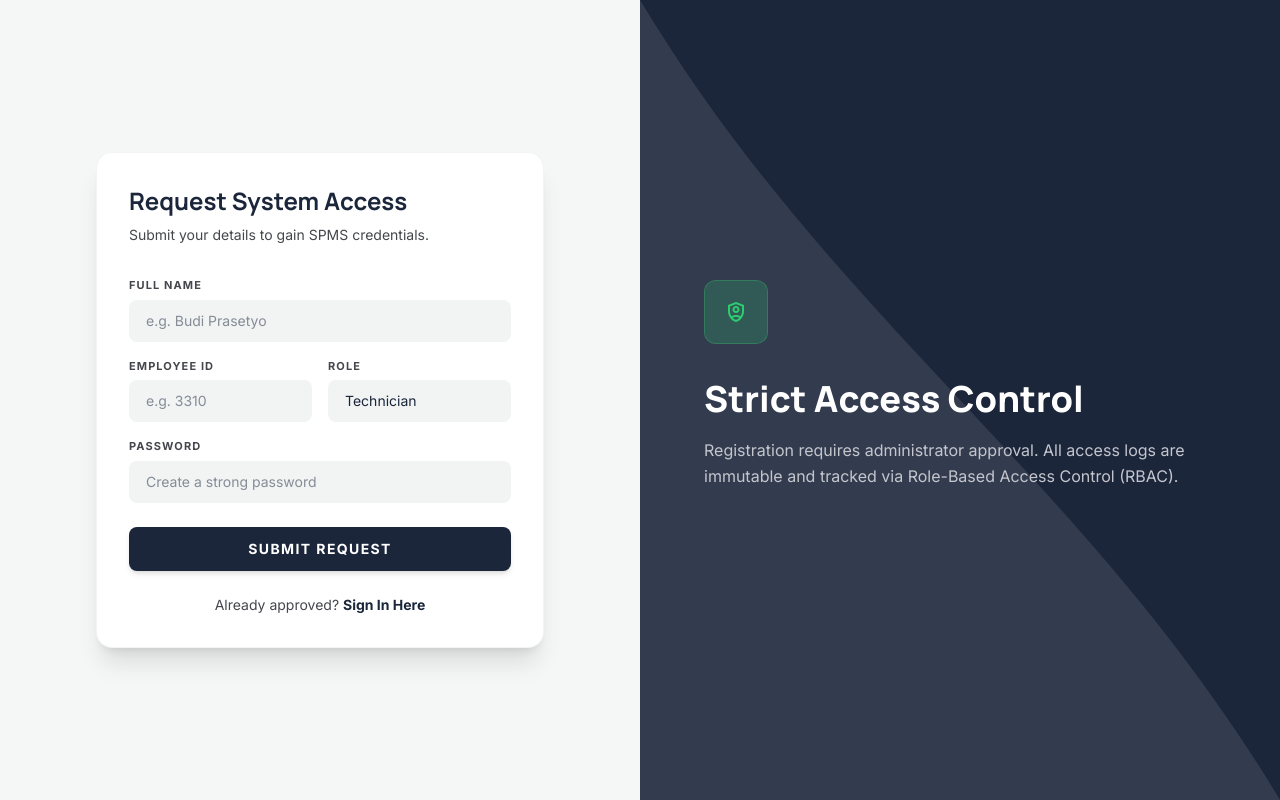
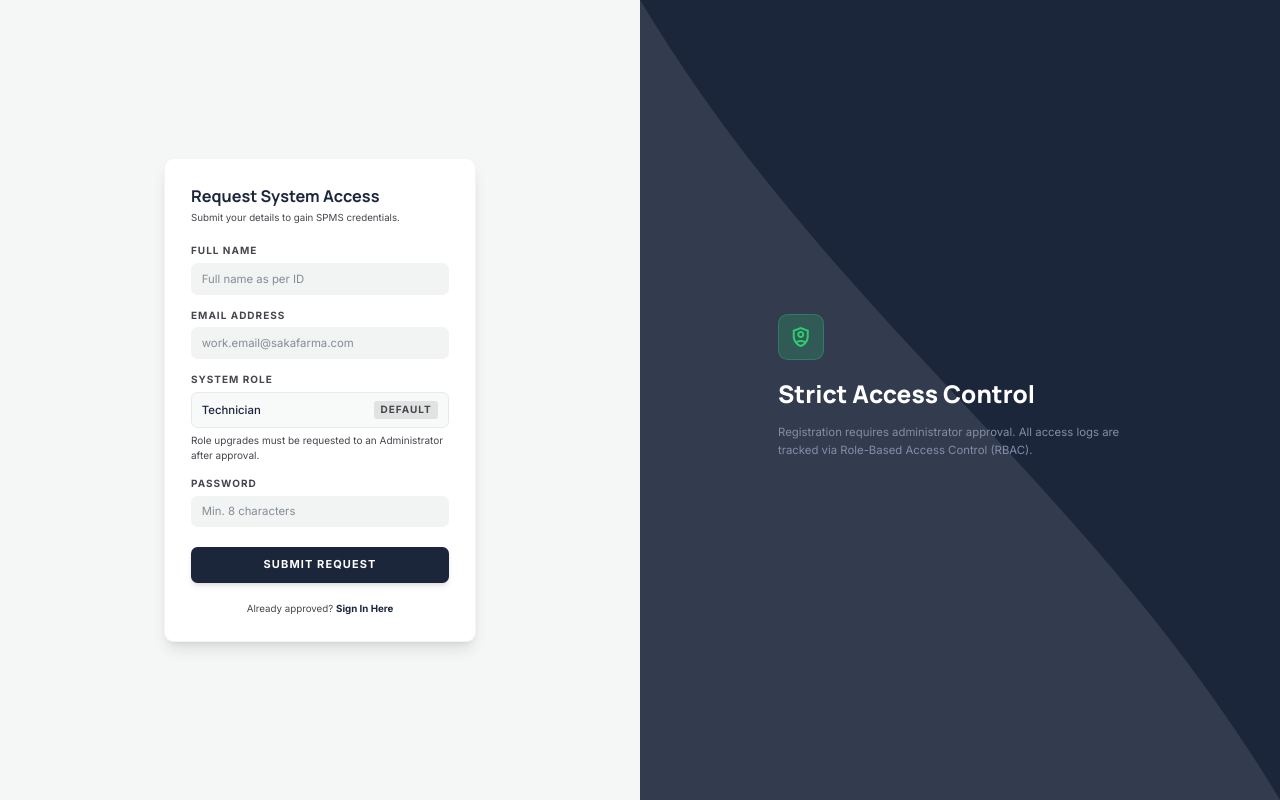
Before and after one commit to FilbertSM/SPMS, a React (Vite) app in the folder frontend/: page /register in a window 1280 px wide. Built offline with nearby package versions, Linux system fonts and the light colour scheme.

Commit message:
feat(auth): implement login UI with mock JWT storage

```diff
--- a/frontend/src/index.css
+++ b/frontend/src/index.css
@@ -4,6 +4,10 @@
   --font-headline: "Manrope", sans-serif;
   --font-body: "Inter", sans-serif;
   --font-label: "Inter", sans-serif;
+}
+
+html {
+  font-size: 13px;
 }
 
 body {
@@ -13,3 +17,13 @@ body {
   -webkit-font-smoothing: antialiased;
   -moz-osx-font-smoothing: grayscale;
 }
+
+::-webkit-scrollbar {
+  width: 6px;
+}
+::-webkit-scrollbar-track {
+  @apply bg-transparent;
+}
+::-webkit-scrollbar-thumb {
+  @apply bg-[#c5c6cd]/30 rounded-full hover:bg-[#c5c6cd]/50 transition-colors;
+}
--- a/frontend/src/pages/Register.jsx
+++ b/frontend/src/pages/Register.jsx
@@ -1,81 +1,91 @@
-    import { Link, useNavigate } from 'react-router-dom';
+import { Link, useNavigate } from 'react-router-dom';
 
 const Register = () => {
   const navigate = useNavigate();
 
   const handleRegister = (e) => {
     e.preventDefault();
-    // TODO: Implementasi logika register.
-    // Pastikan password di-hash menggunakan SHA-256 sebelum disimpan ke database untuk memenuhi standar keamanan siber.
 
-    navigate('/login'); // Arahkan ke login setelah sukses register
+    // Nanti saat disambung ke backend, kamu tinggal mengirim role "technician" secara hardcode.
+    // Contoh:
+    // const userData = {
+    //   name: e.target.name.value,
+    //   email: e.target.email.value,
+    //   password: e.target.password.value,
+    //   role: 'technician' // <--- Selalu technician
+    // };
+
+    navigate('/login');
   };
 
   return (
     <div className="min-h-screen flex bg-[#f4f7f6] font-body">
-      {/* Kanan: Branding & Visual (Dibalik posisinya untuk variasi) */}
-      <div className="hidden lg:flex lg:w-1/2 bg-[#1b263b] relative overflow-hidden items-center justify-center p-12 order-2">
+      {/* Visual Side */}
+      <div className="hidden lg:flex lg:w-1/2 bg-[#1b263b] relative overflow-hidden items-center justify-center p-8 order-2">
          <div className="absolute top-0 right-0 w-full h-full opacity-10">
           <svg className="w-full h-full" viewBox="0 0 100 100" preserveAspectRatio="none">
             <path d="M100,100 C70,60 30,40 0,0 L0,100 Z" fill="#ffffff" />
           </svg>
         </div>
-        <div className="relative z-10 text-white max-w-lg">
-          <div className="w-16 h-16 bg-[#2ecc71]/20 rounded-xl flex items-center justify-center mb-8 border border-[#2ecc71]/30">
-            <span className="material-symbols-outlined text-4xl text-[#2ecc71]">shield_person</span>
+        <div className="relative z-10 text-white max-w-md text-center lg:text-left">
+          <div className="w-14 h-14 bg-[#2ecc71]/20 rounded-xl flex items-center justify-center mb-6 border border-[#2ecc71]/30 mx-auto lg:mx-0">
+            <span className="material-symbols-outlined text-3xl text-[#2ecc71]">shield_person</span>
           </div>
-          <h2 className="text-4xl font-black font-headline mb-4 leading-tight">Strict Access Control</h2>
-          <p className="text-[#c5c6cd] text-base leading-relaxed mb-8">
-            Registration requires administrator approval. All access logs are immutable and tracked via Role-Based Access Control (RBAC).
+          <h2 className="text-3xl font-black font-headline mb-4 leading-tight">Strict Access Control</h2>
+          <p className="text-[#828da7] text-sm leading-relaxed mb-8">
+            Registration requires administrator approval. All access logs are tracked via Role-Based Access Control (RBAC).
           </p>
         </div>
       </div>
 
-      {/* Kiri: Form Register */}
-      <div className="w-full lg:w-1/2 flex items-center justify-center p-8 sm:p-12 order-1 overflow-y-auto">
-        <div className="w-full max-w-md bg-white p-8 rounded-2xl shadow-xl border border-[#c5c6cd]/20 my-auto">
-          <div className="mb-8 text-center lg:text-left">
-            <h3 className="text-2xl font-bold text-[#1b263b] font-headline">Request System Access</h3>
-            <p className="text-[#45474d] text-sm mt-2">Submit your details to gain SPMS credentials.</p>
+      {/* Form Side */}
+      <div className="w-full lg:w-1/2 flex items-center justify-center p-6 order-1 overflow-y-auto">
+        <div className="w-full max-w-sm bg-white p-8 rounded-xl shadow-lg border border-[#c5c6cd]/20">
+          <div className="mb-6">
+            <h3 className="text-xl font-bold text-[#1b263b] font-headline">Request System Access</h3>
+            <p className="text-[#45474d] text-xs mt-1">Submit your details to gain SPMS credentials.</p>
           </div>
 
           <form onSubmit={handleRegister} className="space-y-4">
             <div>
-              <label className="block text-[11px] font-bold text-[#45474d] uppercase tracking-widest mb-1.5 font-label">Full Name</label>
+              <label className="block text-[10px] font-bold text-[#45474d] uppercase tracking-widest mb-1.5 font-label">Full Name</label>
               <input
                 type="text"
-                className="w-full px-4 py-2.5 bg-[#f1f4f3] border border-transparent rounded-lg focus:bg-white focus:border-[#1b263b] focus:ring-2 focus:ring-[#1b263b]/10 outline-none transition-all text-[#1b263b] text-sm"
-                placeholder="e.g. Budi Prasetyo"
+                name="name"
+                className="w-full px-3 py-2 bg-[#f1f4f3] border border-transparent rounded-lg focus:bg-white focus:border-[#1b263b] focus:ring-2 focus:ring-[#1b263b]/10 outline-none transition-all text-[#1b263b] text-sm"
+                placeholder="Full name as per ID"
                 required
               />
             </div>
 
-            <div className="flex gap-4">
-              <div className="w-1/2">
-                <label className="block text-[11px] font-bold text-[#45474d] uppercase tracking-widest mb-1.5 font-label">Employee ID</label>
-                <input
-                  type="text"
-                  className="w-full px-4 py-2.5 bg-[#f1f4f3] border border-transparent rounded-lg focus:bg-white focus:border-[#1b263b] focus:ring-2 focus:ring-[#1b263b]/10 outline-none transition-all text-[#1b263b] text-sm"
-                  placeholder="e.g. 3310"
-                  required
-                />
+            <div>
+              <label className="block text-[10px] font-bold text-[#45474d] uppercase tracking-widest mb-1.5 font-label">Email Address</label>
+              <input
+                type="email"
+                name="email"
+                className="w-full px-3 py-2 bg-[#f1f4f3] border border-transparent rounded-lg focus:bg-white focus:border-[#1b263b] focus:ring-2 focus:ring-[#1b263b]/10 outline-none transition-all text-[#1b263b] text-sm"
+                placeholder="work.email@sakafarma.com"
+                required
+              />
+            </div>
+
+            {/* Bagian Role yang dibuat Statis/Default */}
+            <div>
+              <label className="block text-[10px] font-bold text-[#45474d] uppercase tracking-widest mb-1.5 font-label">System Role</label>
+              <div className="w-full px-3 py-2.5 bg-[#f1f4f3]/50 border border-[#c5c6cd]/30 rounded-lg flex items-center justify-between cursor-not-allowed">
+                <span className="text-[#1b263b] text-sm font-medium">Technician</span>
+                <span className="text-[10px] font-bold text-[#45474d] uppercase tracking-widest bg-[#e0e3e2] px-2 py-0.5 rounded">Default</span>
               </div>
-              <div className="w-1/2">
-                <label className="block text-[11px] font-bold text-[#45474d] uppercase tracking-widest mb-1.5 font-label">Role</label>
-                <select className="w-full px-4 py-2.5 bg-[#f1f4f3] border border-transparent rounded-lg focus:bg-white focus:border-[#1b263b] focus:ring-2 focus:ring-[#1b263b]/10 outline-none transition-all text-[#1b263b] text-sm cursor-pointer appearance-none">
-                  <option value="technician">Technician</option>
-                  <option value="admin">Administrator</option>
-                  <option value="manager">Plant Manager</option>
-                </select>
-              </div>
+              <p className="text-[10px] text-[#45474d] mt-1.5">Role upgrades must be requested to an Administrator after approval.</p>
             </div>
 
             <div>
-              <label className="block text-[11px] font-bold text-[#45474d] uppercase tracking-widest mb-1.5 font-label">Password</label>
+              <label className="block text-[10px] font-bold text-[#45474d] uppercase tracking-widest mb-1.5 font-label">Password</label>
               <input
                 type="password"
-                className="w-full px-4 py-2.5 bg-[#f1f4f3] border border-transparent rounded-lg focus:bg-white focus:border-[#1b263b] focus:ring-2 focus:ring-[#1b263b]/10 outline-none transition-all text-[#1b263b] text-sm"
-                placeholder="Create a strong password"
+                name="password"
+                className="w-full px-3 py-2 bg-[#f1f4f3] border border-transparent rounded-lg focus:bg-white focus:border-[#1b263b] focus:ring-2 focus:ring-[#1b263b]/10 outline-none transition-all text-[#1b263b] text-sm"
+                placeholder="Min. 8 characters"
                 required
               />
             </div>
@@ -83,14 +93,14 @@ const Register = () => {
             <div className="pt-2">
               <button
                 type="submit"
-                className="w-full py-3 bg-[#1b263b] text-white text-sm font-bold uppercase tracking-widest rounded-lg hover:bg-[#051125] active:scale-[0.98] transition-all shadow-md font-label"
+                className="w-full py-3 bg-[#1b263b] text-white text-[11px] font-bold uppercase tracking-widest rounded-lg hover:bg-[#051125] active:scale-[0.98] transition-all shadow-md font-label"
               >
                 Submit Request
               </button>
             </div>
           </form>
 
-          <p className="mt-6 text-center text-sm text-[#45474d]">
+          <p className="mt-6 text-center text-xs text-[#45474d]">
             Already approved? <Link to="/login" className="font-bold text-[#1b263b] hover:text-[#2ecc71] transition-colors">Sign In Here</Link>
           </p>
         </div>
--- /dev/null
+++ b/frontend/src/utils/api.js
@@ -0,0 +1,24 @@
+export const fetchWithAuth = async (url, options = {}) => {
+  // Ambil token dari brankas Local Storage
+  const token = localStorage.getItem('spms_token');
+
+  // Gabungkan header bawaan dengan header Authorization
+  const headers = {
+    'Content-Type': 'application/json',
+    ...options.headers,
+    ...(token ? { 'Authorization': `Bearer ${token}` } : {}),
+  };
+
+  const response = await fetch(`http://localhost:8000${url}`, {
+    ...options,
+    headers,
+  });
+
+  // Kalau token kedaluwarsa (401), otomatis tendang ke halaman login
+  if (response.status === 401) {
+    localStorage.removeItem('spms_token');
+    window.location.href = '/login';
+  }
+
+  return response;
+};
```
Also changed, not shown: frontend/src/pages/Login.jsx (+47 -7 lines).
